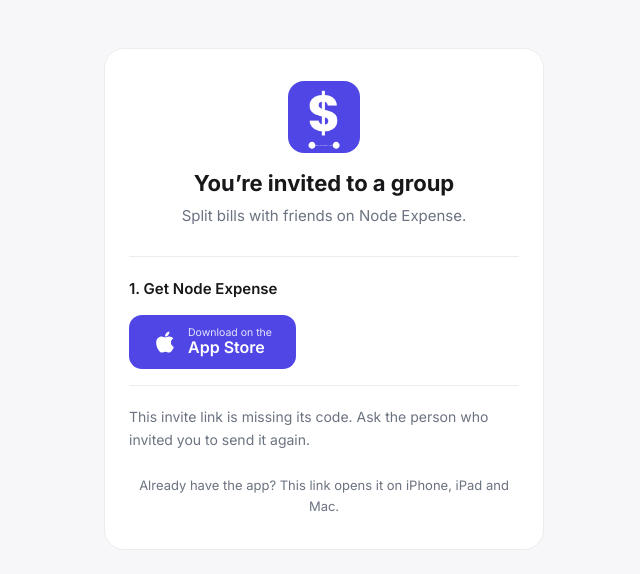
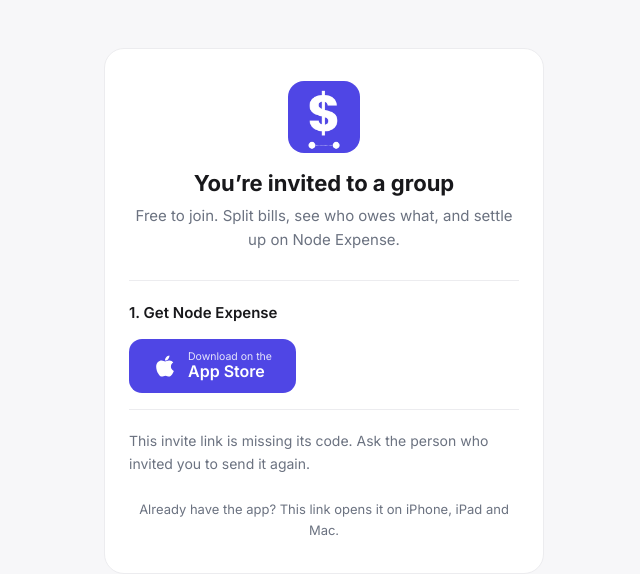
Before and after one commit to dizzydogstudio/dizzydogstudio.github.io, a plain HTML site: page join/index.html in a window 1280 px wide. Shown: the whole page, without its empty margins (316-956 px from the left). Drawn offline with Linux system fonts and the light colour scheme.

Commit message:
Join page: say it's free to join and to paste the code in Join Group
Co-Authored-By: Claude Opus 5.5 <noreply@anthropic.com>

```diff
--- a/join/index.html
+++ b/join/index.html
@@ -102,80 +102,80 @@
   var T = {
     en: {
       titleNamed: 'You’re invited to join “{n}”', title: 'You’re invited to a group',
-      sub: 'Split bills with friends on Node Expense.',
+      sub: 'Free to join. Split bills, see who owes what, and settle up on Node Expense.',
       s1: '1. Get Node Expense', dlSmall: 'Download on the',
       s2: '2. Join the group',
-      s2body: 'After installing, tap your invite link again. Or open the app, go to Groups → Join Group and enter this code:',
+      s2body: 'After installing, tap your invite link again. Or open the app, go to Groups → Join Group and paste this code:',
       copy: 'Copy', copied: 'Copied',
       noCode: 'This invite link is missing its code. Ask the person who invited you to send it again.',
       note: 'Already have the app? This link opens it on iPhone, iPad and Mac.'
     },
     de: {
       titleNamed: 'Du bist eingeladen: „{n}“', title: 'Du bist zu einer Gruppe eingeladen',
-      sub: 'Teile Rechnungen mit Freunden in Node Expense.',
+      sub: 'Kostenlos beitreten. Teile Rechnungen, sieh, wer wem was schuldet, und rechnet in Node Expense ab.',
       s1: '1. Node Expense laden', dlSmall: 'Laden im',
       s2: '2. Der Gruppe beitreten',
-      s2body: 'Tippe nach der Installation erneut auf deinen Einladungslink. Oder öffne die App, gehe zu Gruppen → Gruppe beitreten und gib diesen Code ein:',
+      s2body: 'Tippe nach der Installation erneut auf deinen Einladungslink. Oder öffne die App, gehe zu Gruppen → Gruppe beitreten und füge diesen Code ein:',
       copy: 'Kopieren', copied: 'Kopiert',
       noCode: 'In diesem Einladungslink fehlt der Code. Bitte die Person, die dich eingeladen hat, ihn noch einmal zu senden.',
       note: 'App schon installiert? Dieser Link öffnet sie auf iPhone, iPad und Mac.'
     },
     es: {
       titleNamed: 'Te invitaron a unirte a “{n}”', title: 'Te invitaron a un grupo',
-      sub: 'Divide gastos con amigos en Node Expense.',
+      sub: 'Unirse es gratis. Divide cuentas, mira quién debe qué y salda cuentas en Node Expense.',
       s1: '1. Descarga Node Expense', dlSmall: 'Descargar en el',
       s2: '2. Únete al grupo',
-      s2body: 'Después de instalarla, vuelve a tocar tu enlace de invitación. O abre la app, ve a Grupos → Unirse al grupo e introduce este código:',
+      s2body: 'Después de instalarla, vuelve a tocar tu enlace de invitación. O abre la app, ve a Grupos → Unirse al grupo y pega este código:',
       copy: 'Copiar', copied: 'Copiado',
       noCode: 'A este enlace de invitación le falta el código. Pídele a quien te invitó que te lo envíe de nuevo.',
       note: '¿Ya tienes la app? Este enlace la abre en iPhone, iPad y Mac.'
     },
     fr: {
       titleNamed: 'Vous êtes invité à rejoindre « {n} »', title: 'Vous êtes invité dans un groupe',
-      sub: 'Partagez les dépenses entre amis avec Node Expense.',
+      sub: 'Gratuit pour rejoindre. Partagez les dépenses, voyez qui doit quoi et réglez les comptes avec Node Expense.',
       s1: '1. Installez Node Expense', dlSmall: 'Télécharger dans l’',
       s2: '2. Rejoignez le groupe',
-      s2body: 'Après l’installation, touchez à nouveau votre lien d’invitation. Ou ouvrez l’app, allez dans Groupes → Rejoindre le groupe et saisissez ce code :',
+      s2body: 'Après l’installation, touchez à nouveau votre lien d’invitation. Ou ouvrez l’app, allez dans Groupes → Rejoindre le groupe et collez ce code :',
       copy: 'Copier', copied: 'Copié',
       noCode: 'Il manque le code dans ce lien d’invitation. Demandez à la personne qui vous a invité de vous le renvoyer.',
       note: 'Vous avez déjà l’app ? Ce lien l’ouvre sur iPhone, iPad et Mac.'
     },
     ja: {
       titleNamed: '「{n}」に招待されました', title: 'グループに招待されました',
-      sub: 'Node Expense で友だちと割り勘。',
+      sub: '参加は無料。Node Expense で割り勘、貸し借りの確認、精算ができます。',
       s1: '1. Node Expense を入手', dlSmall: 'Download on the',
       s2: '2. グループに参加',
-      s2body: 'インストール後、招待リンクをもう一度タップしてください。またはアプリを開き、「グループ」→「グループに参加」で次のコードを入力してください：',
+      s2body: 'インストール後、招待リンクをもう一度タップしてください。またはアプリを開き、「グループ」→「グループに参加」で次のコードを貼り付けてください：',
       copy: 'コピー', copied: 'コピー済み',
       noCode: 'この招待リンクにはコードがありません。招待した人にもう一度送ってもらってください。',
       note: 'アプリをお持ちの場合、このリンクで iPhone、iPad、Mac のアプリが開きます。'
     },
     ko: {
       titleNamed: '“{n}” 그룹에 초대되었습니다', title: '그룹에 초대되었습니다',
-      sub: 'Node Expense로 친구와 비용을 나눠 내세요.',
+      sub: '참가는 무료입니다. Node Expense에서 비용을 나누고, 누가 얼마를 갚아야 하는지 확인하고, 정산하세요.',
       s1: '1. Node Expense 받기', dlSmall: 'Download on the',
       s2: '2. 그룹 참가',
-      s2body: '설치한 뒤 초대 링크를 다시 탭하세요. 또는 앱을 열고 그룹 → 그룹 참가에서 이 코드를 입력하세요:',
+      s2body: '설치한 뒤 초대 링크를 다시 탭하세요. 또는 앱을 열고 그룹 → 그룹 참가에서 이 코드를 붙여넣으세요:',
       copy: '복사', copied: '복사됨',
       noCode: '이 초대 링크에 코드가 없습니다. 초대한 사람에게 다시 보내 달라고 요청하세요.',
       note: '이미 앱이 있나요? 이 링크로 iPhone, iPad, Mac에서 앱이 열립니다.'
     },
     'zh-Hans': {
       titleNamed: '你受邀加入“{n}”', title: '你受邀加入一个群组',
-      sub: '用 Node Expense 和朋友一起分账。',
+      sub: '免费加入。用 Node Expense 分摊账单、查看谁欠多少，并结清款项。',
       s1: '1. 下载 Node Expense', dlSmall: 'Download on the',
       s2: '2. 加入群组',
-      s2body: '安装后，再点一次邀请链接。或打开 App，前往“群组”→“加入群组”，输入以下邀请码：',
+      s2body: '安装后，再点一次邀请链接。或打开 App，前往“群组”→“加入群组”，粘贴以下邀请码：',
       copy: '复制', copied: '已复制',
       noCode: '这个邀请链接缺少邀请码。请邀请你的人重新发送一次。',
       note: '已经安装了？这个链接会在 iPhone、iPad 和 Mac 上直接打开 App。'
     },
     'zh-Hant': {
       titleNamed: '你受邀加入「{n}」', title: '你受邀加入一個群組',
-      sub: '用 Node Expense 和朋友一起分帳。',
+      sub: '免費加入。用 Node Expense 分攤帳單、查看誰欠多少，並結清款項。',
       s1: '1. 下載 Node Expense', dlSmall: 'Download on the',
       s2: '2. 加入群組',
-      s2body: '安裝後，再點一次邀請連結。或打開 App，前往「群組」→「加入群組」，輸入以下邀請碼：',
+      s2body: '安裝後，再點一次邀請連結。或打開 App，前往「群組」→「加入群組」，貼上以下邀請碼：',
       copy: '複製', copied: '已複製',
       noCode: '這個邀請連結缺少邀請碼。請邀請你的人重新傳送一次。',
       note: '已經安裝了？這個連結會在 iPhone、iPad 和 Mac 上直接打開 App。'
```
